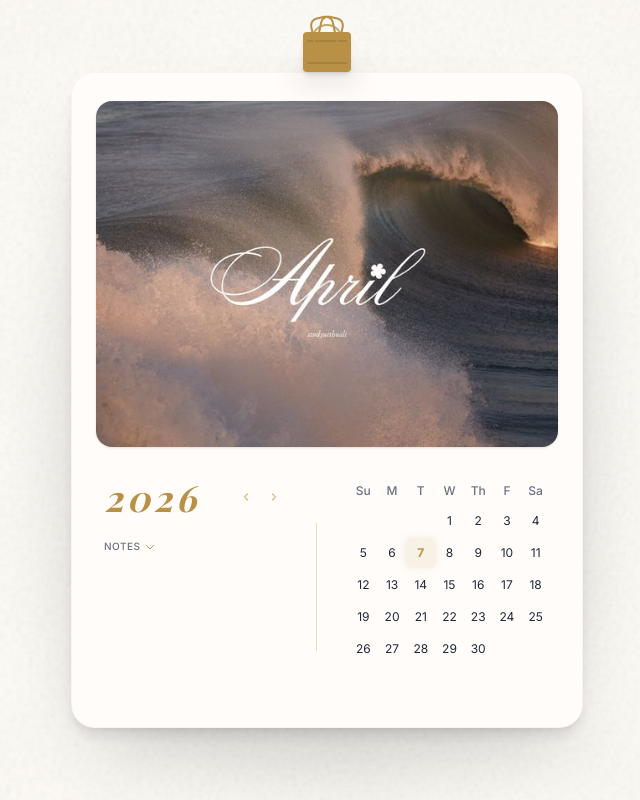
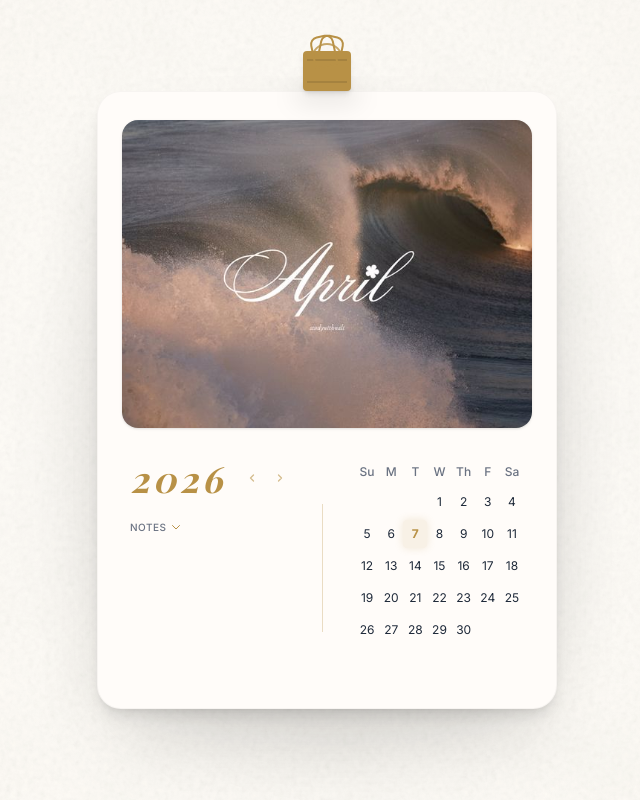
Before and after one commit to anjjcodes/Interactive-Calender, a Next.js app in the folder calendar/: page / in a window 1280 px wide. Shown: the whole page, without its empty margins (313-953 px from the left). Built offline with nearby package versions, Linux system fonts and the light colour scheme; a web font is replaced by a local one.

Commit message:
Update Calendar.tsx

```diff
--- a/calendar/components/calendar/Calendar.tsx
+++ b/calendar/components/calendar/Calendar.tsx
@@ -118,7 +118,7 @@ export const Calendar = () => {
 
     return (
         <div className="min-h-screen flex items-center justify-center p-8 bg-background perspective-1500">
-            <div className="relative w-full max-w-md sm:max-w-lg preserve-3d">
+            <div className="relative w-full max-w-[400px] sm:max-w-[460px] preserve-3d">
 
                 <BinderClip />
 
@@ -132,7 +132,7 @@ export const Calendar = () => {
 
                     <div className="p-8 flex gap-8 items-stretch h-full">
 
-                        <div className="w-[160px] sm:w-[180px] shrink-0 flex flex-col justify-start">
+                        <div className="w-[140px] sm:w-[160px] shrink-0 flex flex-col justify-start">
                             <div className="flex items-center justify-between mb-2">
                                 <span className="font-serif text-3xl sm:text-4xl text-gold font-bold tracking-widest italic leading-none">{year}</span>
                                 <div className="flex gap-2">
```
